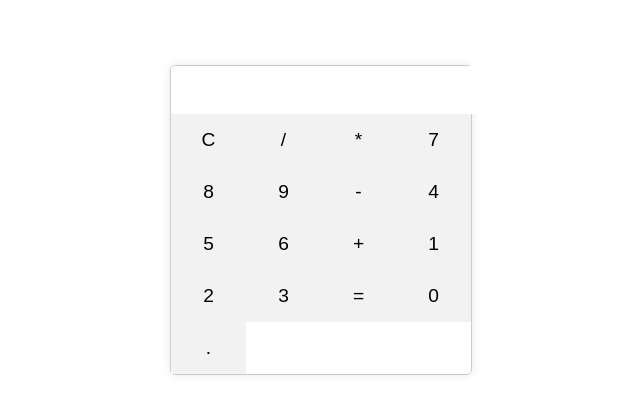
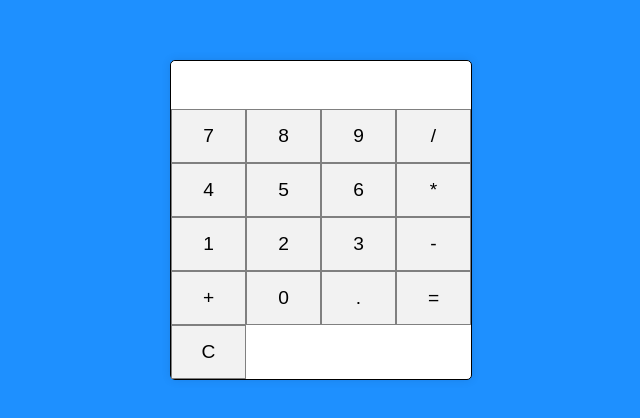
Before and after one commit to nmlopez1/calculator, a plain HTML site: page index.html in a window 1280 px wide. Shown: the part 180-598 px from the top of the page, without its empty margins (319-959 px from the left). Drawn offline with Linux system fonts and the light colour scheme.

Commit message:
Add files via upload
updated changes to styles and order of buttons

```diff
--- a/index.html
+++ b/index.html
@@ -10,23 +10,24 @@
     <div class="calculator">
         <input type="text" id="display" readonly>
         <div class="buttons">
-            <button onclick="clearDisplay()">C</button>
-            <button onclick="appendToDisplay('/')">/</button>
-            <button onclick="appendToDisplay('*')">*</button>
             <button onclick="appendToDisplay('7')">7</button>
             <button onclick="appendToDisplay('8')">8</button>
             <button onclick="appendToDisplay('9')">9</button>
-            <button onclick="appendToDisplay('-')">-</button>
+            <button onclick="appendToDisplay('/')">/</button>
             <button onclick="appendToDisplay('4')">4</button>
             <button onclick="appendToDisplay('5')">5</button>
             <button onclick="appendToDisplay('6')">6</button>
-            <button onclick="appendToDisplay('+')">+</button>
+            <button onclick="appendToDisplay('*')">*</button>
             <button onclick="appendToDisplay('1')">1</button>
             <button onclick="appendToDisplay('2')">2</button>
             <button onclick="appendToDisplay('3')">3</button>
+            <button onclick="appendToDisplay('-')">-</button>
+            <button onclick="appendToDisplay('+')">+</button>
+            <button onclick="appendToDisplay('0')">0</button>
+
+            <button onclick="appendToDisplay('.')">.</button>
             <button onclick="calculateResult()">=</button>
-            <button onclick="appendToDisplay('0')">0</button>
-            <button onclick="appendToDisplay('.')">.</button>
+            <button onclick="clearDisplay()">C</button>
         </div>
     </div>
     <script src="app.js"></script>
--- a/style.css
+++ b/style.css
@@ -4,20 +4,22 @@ body {
     justify-content: center;
     height: 100vh;
     margin: 0;
+    background-color: #1e90ff;
 }
 
 .calculator {
     width: 300px;
-    border: 1px solid #ccc;
+    border: 1px solid black;
     border-radius: 5px;
     box-shadow: 0 0 10px rgba(0, 0, 0, 0.1);
+    background-color: white;
 }
 
 #display {
-    width: 100%;
+    width: 93%;
     padding: 10px;
     font-size: 1.5em;
-    text-align: right;
+    text-align: left;
     border: none;
     outline: none;
     border-radius: 5px 5px 0 0;
@@ -35,10 +37,12 @@ button {
     border: none;
     cursor: pointer;
     background-color: #f2f2f2;
+    border: 1px solid grey;
 }
 
 button:hover {
-    background-color: #e0e0e0;
+    background-color: orangered;
+    color: white;
 }
 
 button:active {
```
Also changed, not shown: app.js (line endings or trailing spaces).
